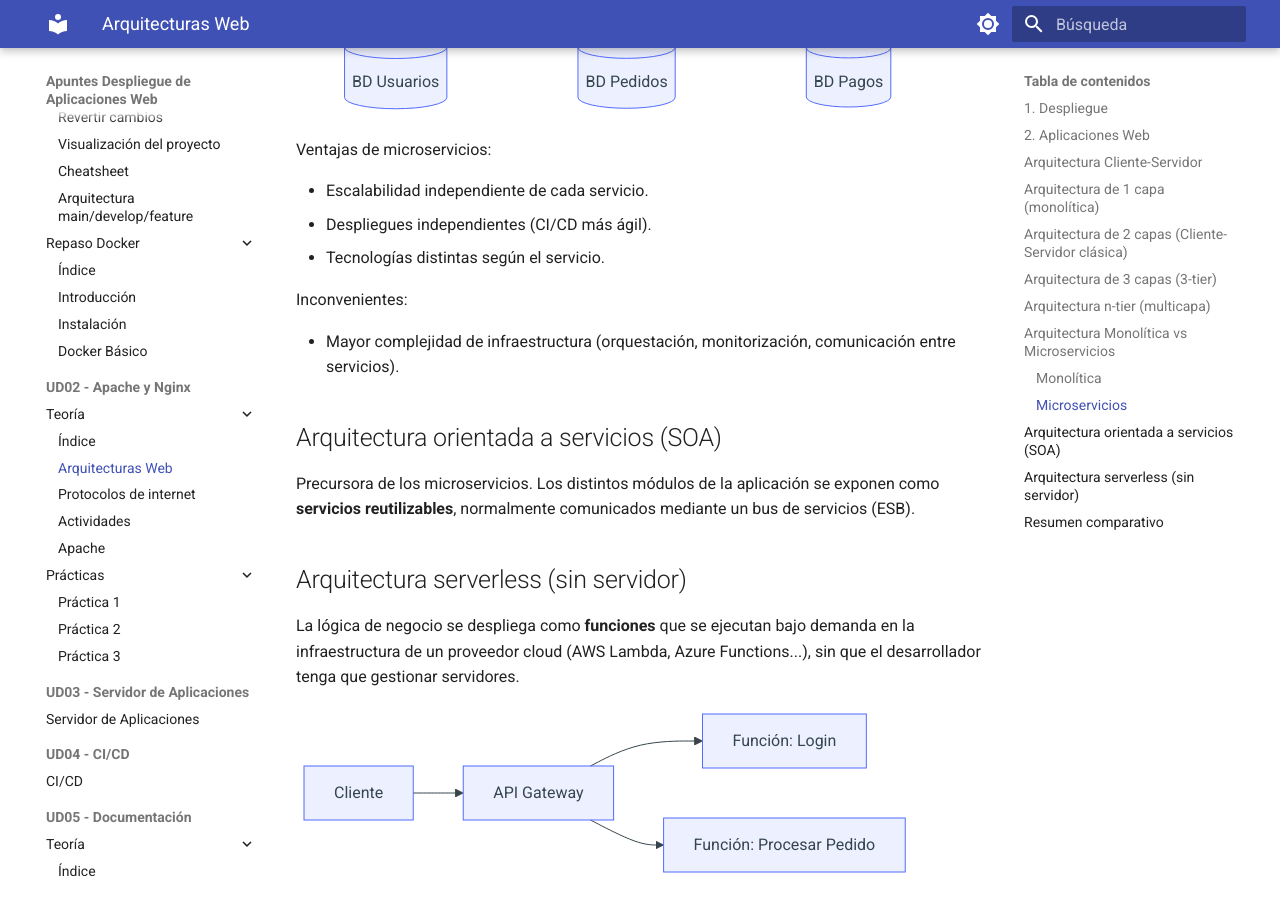
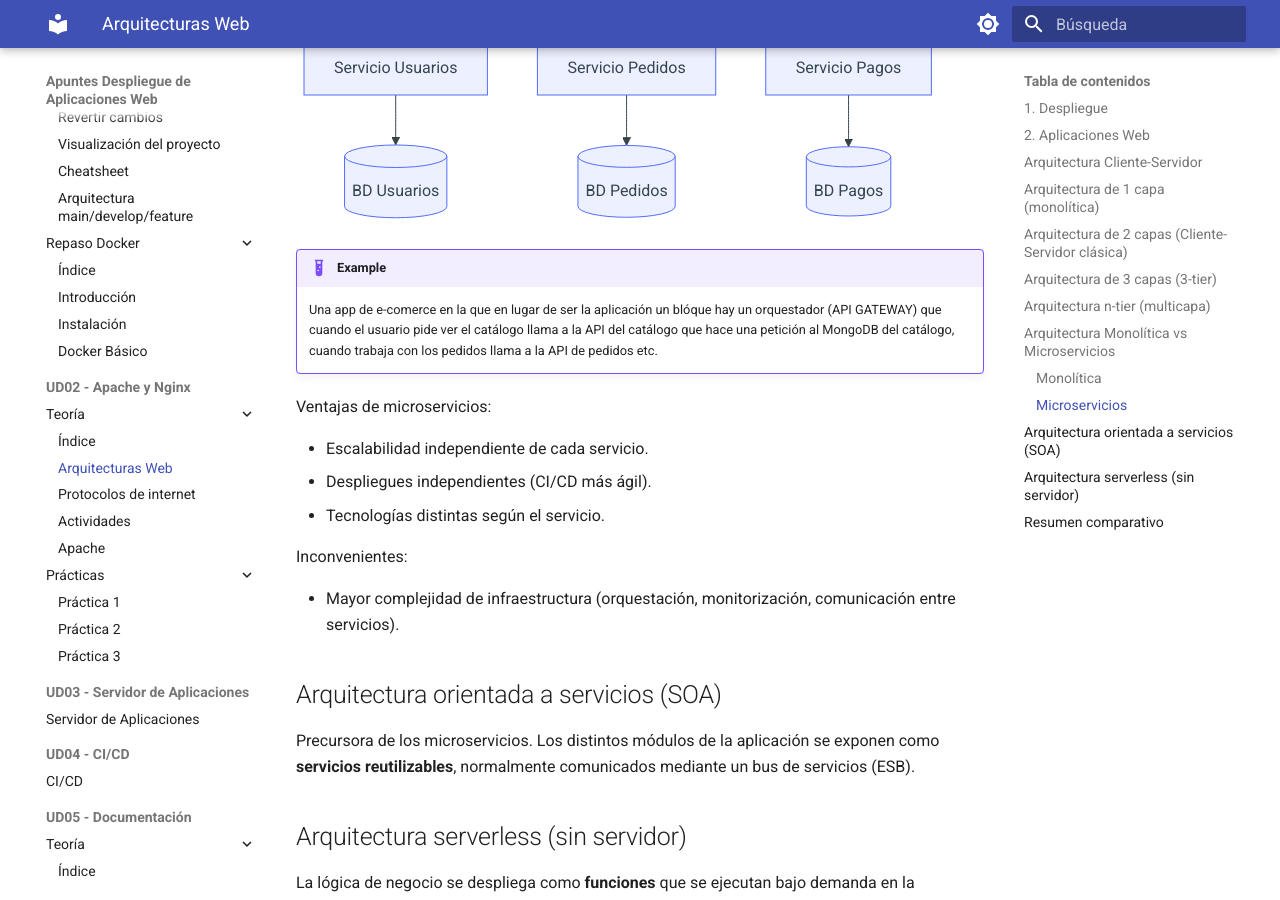
Before and after one commit to ELGRAO-Despliegue2026/Apuntes-Despliegue-de-Aplicaciones-Web, an MkDocs documentation site: the page built from docs/UD02 - Apache y Nginx/2. Arquitectura Web.md, in a window 1280 px wide and 900 px high, scrolled down 3535 px. Built offline with MkDocs 1.6.1 and Material for MkDocs 9.7.7, drawn with Linux system fonts in a browser that asks for light colours; some of the changed text lies outside the part shown.

Commit message:
content: Añadido contenido Arquitectura Web

````diff
--- a/docs/UD02 - Apache y Nginx/2. Arquitectura Web.md
+++ b/docs/UD02 - Apache y Nginx/2. Arquitectura Web.md
@@ -52,6 +52,10 @@
 Ventajas: sencilla de desarrollar y desplegar.
 Inconvenientes: difícil de escalar y mantener a medida que crece.
 
+!!!  example **Ejemplos**
+    - Aplicaciones de esritorio tradicionales como MS Access
+    - Scripts pequeños que ejecutan una tarea
+
 ## Arquitectura de 2 capas (Cliente-Servidor clásica)
 
 Se separa el **cliente** (presentación) del **servidor** (lógica + datos).
@@ -60,6 +64,7 @@
 graph LR
     Cliente[Cliente] --> Servidor[Servidor<br/>Lógica + Base de datos]
 ```
+Los datos se almacenan y procesan en un equipo diferente al del cliente.
 
 ## Arquitectura de 3 capas (3-tier)
 
@@ -113,6 +118,8 @@
     S2 --> DB2[(BD Pedidos)]
     S3 --> DB3[(BD Pagos)]
 ```
+!!! example Ejemplo
+    Una app de e-comerce en la que en lugar de ser la aplicación un blóque hay un orquestador (API GATEWAY) que cuando el usuario pide ver el catálogo llama a la API del catálogo que hace una petición al MongoDB del catálogo, cuando trabaja con los pedidos llama a la API de pedidos etc.
 
 Ventajas de microservicios:
 
````
Also changed, not shown: docs/UD02 - Apache y Nginx/3. Protocolos de internet.md (+2 -7 lines), img/OSI-Model-Layers-1.jpg (added).
